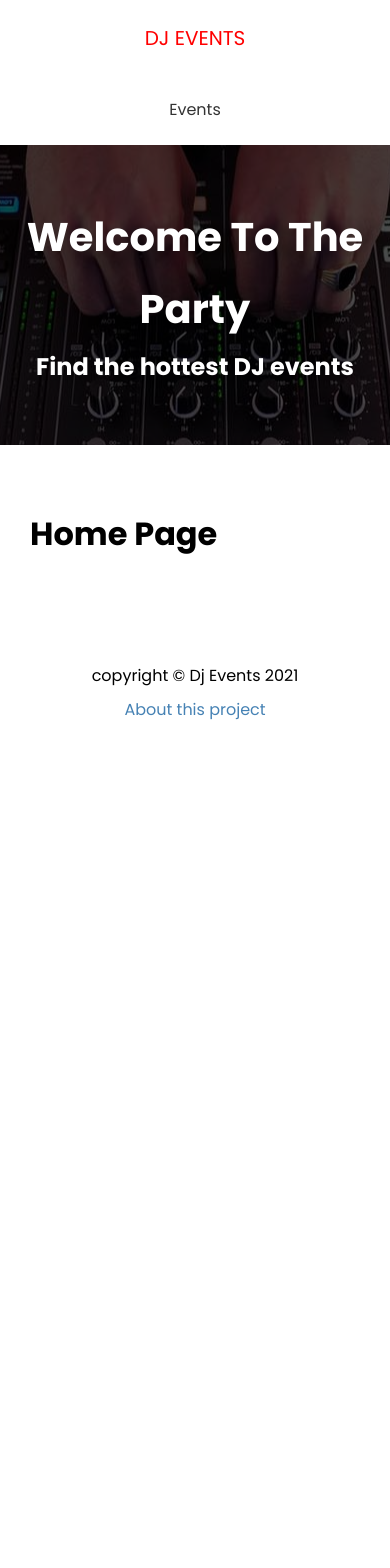
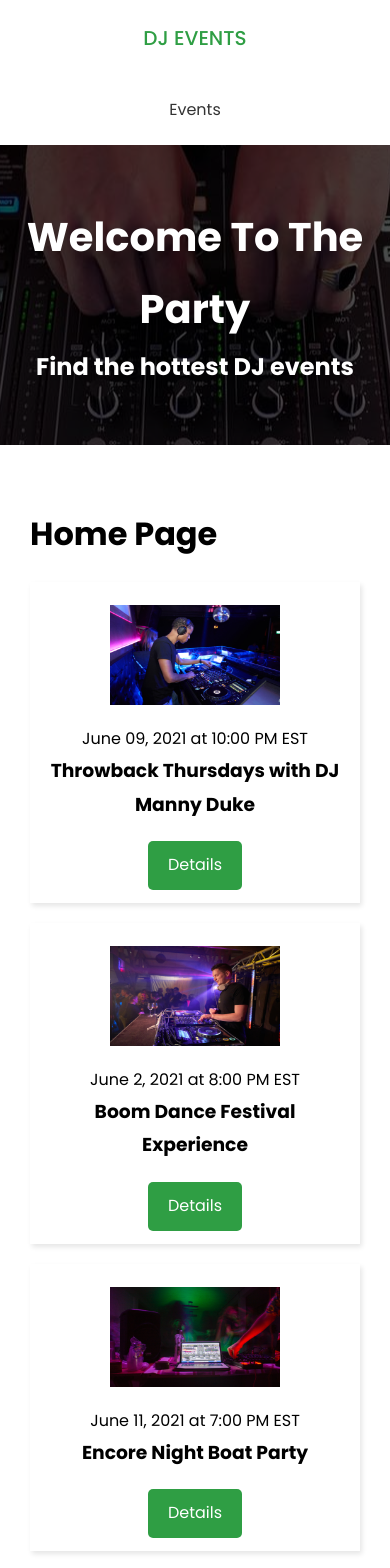
Before and after one commit to tanvirch0750/Next-js-dj-events-frontend, a Next.js app: page / in a window 390 px wide. Shown: the top 1568 px of the page. Before the commit the page ends 844 px from the top, so only its background shows below. Built offline with nearby package versions, Linux system fonts and the light colour scheme; no server answers.

Commit message:
Displaying events

```diff
--- /dev/null
+++ b/components/EventItem.js
@@ -0,0 +1,31 @@
+import Link from "next/link";
+import Image from "next/image";
+import styles from "@/styles/EventItem.module.css";
+
+export default function EventItem({ evt }) {
+  return (
+    <div className={styles.event}>
+      <div className={styles.img}>
+        <Image
+          src={evt.image ? evt.image : "/images/event-default.png"}
+          alt="Band image"
+          width={170}
+          height={100}
+        />
+      </div>
+
+      <div className={styles.info}>
+        <span>
+          {evt.date} at {evt.time}
+        </span>
+        <h3>{evt.name}</h3>
+      </div>
+
+      <div className={styles.link}>
+        <Link href={`/events/${evt.slug}`}>
+          <a className="btn">Details</a>
+        </Link>
+      </div>
+    </div>
+  );
+}
--- a/pages/index.js
+++ b/pages/index.js
@@ -1,30 +1,32 @@
 import Layout from "@/components/Layout";
 import { API_URL } from "@/config/index";
+import EventItem from "@/components/EventItem";
+import Link from "next/link";
 
 export default function HomePage({ events }) {
   console.log(events);
   return (
     <Layout>
       <h1>Home Page</h1>
+      {events.length === 0 && <h3>No events to show</h3>}
+      {events.map((evt) => (
+        <EventItem evt={evt} key={evt.id} />
+      ))}
+      {events.length > 0 && (
+        <Link href="/events">
+          <a className="btn-secondary">View All Events</a>
+        </Link>
+      )}
     </Layout>
   );
 }
-
-// export async function getServerSideProps() {
-//   const res = await fetch(`${API_URL}/api/events`);
-//   const events = await res.json();
-
-//   return {
-//     props: { events },
-//   };
-// }
 
 export async function getStaticProps() {
   const res = await fetch(`${API_URL}/api/events`);
   const events = await res.json();
 
   return {
-    props: { events },
+    props: { events: events.slice(0, 3) },
     revalidate: 1,
   };
 }
--- /dev/null
+++ b/styles/EventItem.module.css
@@ -0,0 +1,28 @@
+.event {
+  display: flex;
+  justify-content: space-between;
+  align-items: center;
+  margin: 20px 0;
+  padding: 13px;
+  box-shadow: 2px 3px 5px rgba(0, 0, 0, 0.1);
+}
+
+.img {
+  flex: 1;
+  margin: 10px;
+}
+
+.info {
+  flex: 2;
+}
+
+@media (max-width: 600px) {
+  .event {
+    flex-direction: column;
+    text-align: center;
+  }
+
+  .info {
+    margin-bottom: 20px;
+  }
+}
--- a/styles/Header.module.css
+++ b/styles/Header.module.css
@@ -25,13 +25,14 @@
 }
 
 .logo {
-  color: red;
+  color: #2f9e44;
   font-size: 20px;
   text-transform: uppercase;
 }
 
 .logo a {
-  color: red;
+  color: #2f9e44;
+  font-weight: 500;
 }
 
 @media (max-width: 768px) {
--- a/styles/globals.css
+++ b/styles/globals.css
@@ -27,7 +27,7 @@
 
 .btn {
   display: inline-block;
-  background: red;
+  background: #2f9e44;
   color: #fff;
   padding: 10px 20px;
   cursor: pointer;
```
Also changed, not shown: pages/events/index.js (+20 -3 lines).
